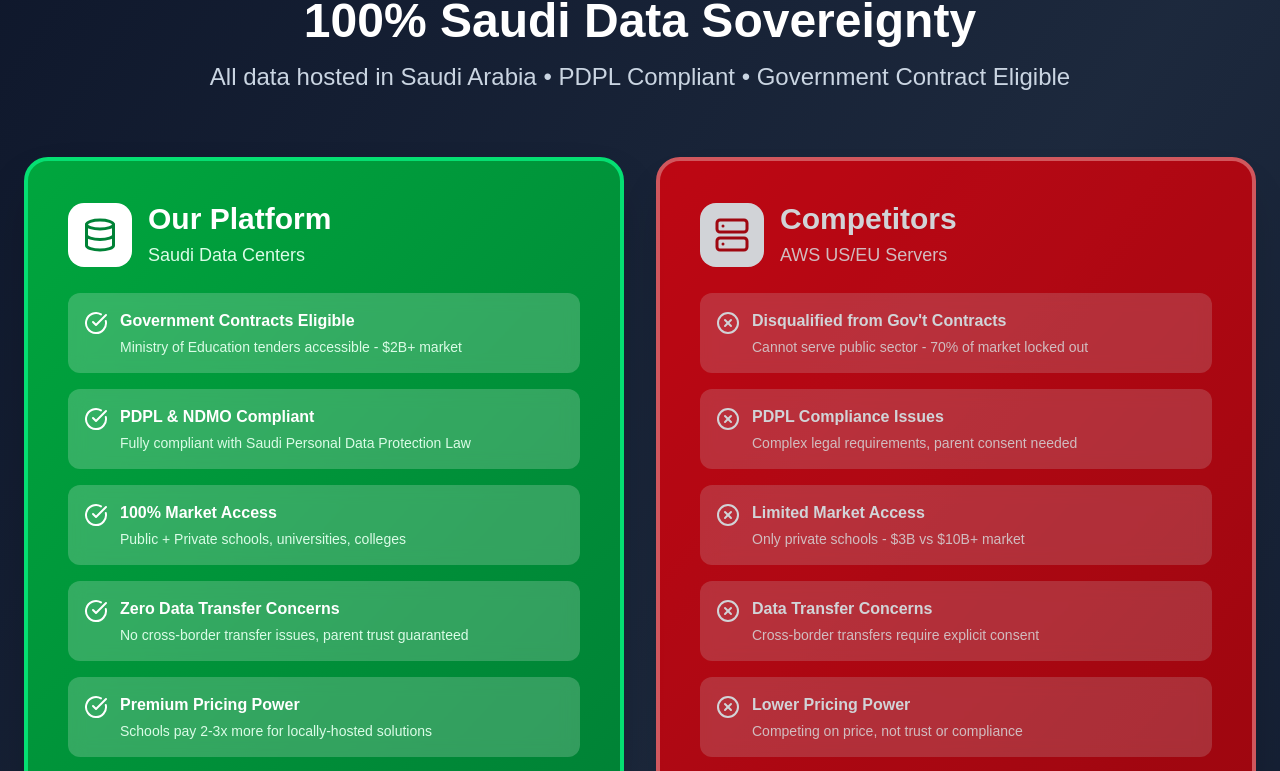
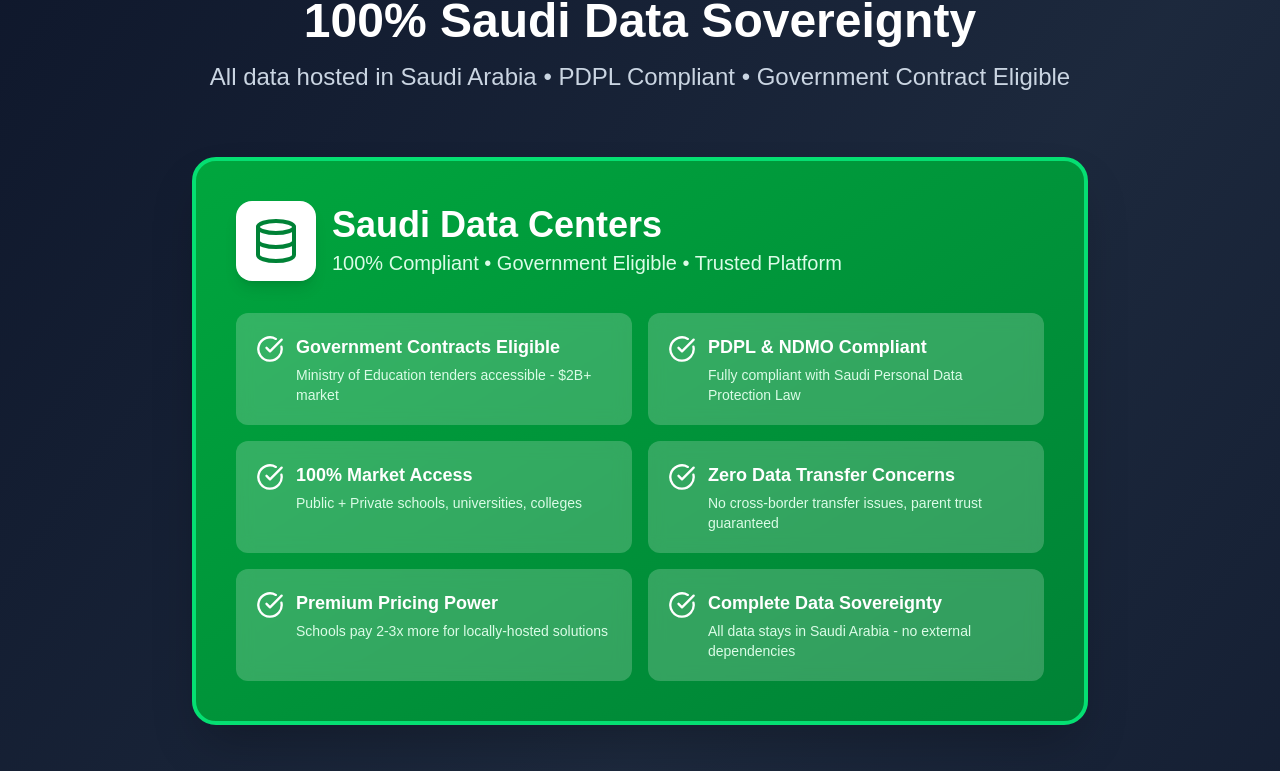
Before and after one commit to jbshaik-code/school, a Next.js app: page / in a window 1280 px wide. Shown: the part 3097-3868 px from the top of the page. Built offline with nearby package versions, Linux system fonts and the light colour scheme.

Commit message:
Remove competitor comparison section, focus only on positive platform advantages

```diff
--- a/app/page.tsx
+++ b/app/page.tsx
@@ -1,6 +1,6 @@
 "use client";
 
-import { GraduationCap, TrendingUp, Users, DollarSign, Target, Zap, Shield, BarChart3, Sparkles, CheckCircle2, BookOpen, Calendar, UserCheck, ClipboardList, Video, Bell, CreditCard, Lock, Clock, School, FileText, Settings, Smartphone, Apple, Gamepad2, Brain, MessageCircle, Globe, Wifi, Award, Atom, Languages, Calculator, Phone, MessageSquare, Monitor, Flag, Landmark, Building2, Globe2, Database, Server, CheckCircle, XCircle } from "lucide-react";
+import { GraduationCap, TrendingUp, Users, DollarSign, Target, Zap, Shield, BarChart3, Sparkles, CheckCircle2, BookOpen, Calendar, UserCheck, ClipboardList, Video, Bell, CreditCard, Lock, Clock, School, FileText, Settings, Smartphone, Apple, Gamepad2, Brain, MessageCircle, Globe, Wifi, Award, Atom, Languages, Calculator, Phone, MessageSquare, Monitor, Flag, Landmark, Building2, Globe2, Database, Server, CheckCircle } from "lucide-react";
 
 export default function Home() {
   return (
@@ -285,103 +285,59 @@
             <p className="text-2xl text-slate-300">All data hosted in Saudi Arabia • PDPL Compliant • Government Contract Eligible</p>
           </div>
 
-          {/* Main Comparison */}
-          <div className="grid md:grid-cols-2 gap-8 mb-12">
-            {/* Our Platform */}
+          {/* Our Platform Advantages */}
+          <div className="max-w-4xl mx-auto mb-12">
             <div className="p-10 bg-gradient-to-br from-green-600 to-green-700 rounded-3xl shadow-2xl border-4 border-green-400">
-              <div className="flex items-center gap-4 mb-6">
-                <div className="w-16 h-16 bg-white rounded-2xl flex items-center justify-center transform hover:scale-110 transition-transform">
-                  <Database className="w-9 h-9 text-green-700" />
+              <div className="flex items-center gap-4 mb-8">
+                <div className="w-20 h-20 bg-white rounded-2xl flex items-center justify-center transform hover:scale-110 transition-transform shadow-lg">
+                  <Database className="w-12 h-12 text-green-700" />
                 </div>
                 <div>
-                  <h3 className="text-3xl font-bold text-white mb-1">Our Platform</h3>
-                  <p className="text-green-100 text-lg">Saudi Data Centers</p>
+                  <h3 className="text-4xl font-bold text-white mb-1">Saudi Data Centers</h3>
+                  <p className="text-green-100 text-xl">100% Compliant • Government Eligible • Trusted Platform</p>
                 </div>
               </div>
-              <div className="space-y-4">
-                <div className="flex items-start gap-3 p-4 bg-white/20 backdrop-blur-sm rounded-xl">
-                  <CheckCircle className="w-6 h-6 text-white flex-shrink-0 mt-0.5" />
+              <div className="grid md:grid-cols-2 gap-4">
+                <div className="flex items-start gap-3 p-5 bg-white/20 backdrop-blur-sm rounded-xl">
+                  <CheckCircle className="w-7 h-7 text-white flex-shrink-0 mt-0.5" />
                   <div>
-                    <div className="text-white font-bold mb-1">Government Contracts Eligible</div>
+                    <div className="text-white font-bold text-lg mb-1">Government Contracts Eligible</div>
                     <div className="text-green-100 text-sm">Ministry of Education tenders accessible - $2B+ market</div>
                   </div>
                 </div>
-                <div className="flex items-start gap-3 p-4 bg-white/20 backdrop-blur-sm rounded-xl">
-                  <CheckCircle className="w-6 h-6 text-white flex-shrink-0 mt-0.5" />
+                <div className="flex items-start gap-3 p-5 bg-white/20 backdrop-blur-sm rounded-xl">
+                  <CheckCircle className="w-7 h-7 text-white flex-shrink-0 mt-0.5" />
                   <div>
-                    <div className="text-white font-bold mb-1">PDPL & NDMO Compliant</div>
+                    <div className="text-white font-bold text-lg mb-1">PDPL & NDMO Compliant</div>
                     <div className="text-green-100 text-sm">Fully compliant with Saudi Personal Data Protection Law</div>
                   </div>
                 </div>
-                <div className="flex items-start gap-3 p-4 bg-white/20 backdrop-blur-sm rounded-xl">
-                  <CheckCircle className="w-6 h-6 text-white flex-shrink-0 mt-0.5" />
+                <div className="flex items-start gap-3 p-5 bg-white/20 backdrop-blur-sm rounded-xl">
+                  <CheckCircle className="w-7 h-7 text-white flex-shrink-0 mt-0.5" />
                   <div>
-                    <div className="text-white font-bold mb-1">100% Market Access</div>
+                    <div className="text-white font-bold text-lg mb-1">100% Market Access</div>
                     <div className="text-green-100 text-sm">Public + Private schools, universities, colleges</div>
                   </div>
                 </div>
-                <div className="flex items-start gap-3 p-4 bg-white/20 backdrop-blur-sm rounded-xl">
-                  <CheckCircle className="w-6 h-6 text-white flex-shrink-0 mt-0.5" />
+                <div className="flex items-start gap-3 p-5 bg-white/20 backdrop-blur-sm rounded-xl">
+                  <CheckCircle className="w-7 h-7 text-white flex-shrink-0 mt-0.5" />
                   <div>
-                    <div className="text-white font-bold mb-1">Zero Data Transfer Concerns</div>
+                    <div className="text-white font-bold text-lg mb-1">Zero Data Transfer Concerns</div>
                     <div className="text-green-100 text-sm">No cross-border transfer issues, parent trust guaranteed</div>
                   </div>
                 </div>
-                <div className="flex items-start gap-3 p-4 bg-white/20 backdrop-blur-sm rounded-xl">
-                  <CheckCircle className="w-6 h-6 text-white flex-shrink-0 mt-0.5" />
+                <div className="flex items-start gap-3 p-5 bg-white/20 backdrop-blur-sm rounded-xl">
+                  <CheckCircle className="w-7 h-7 text-white flex-shrink-0 mt-0.5" />
                   <div>
-                    <div className="text-white font-bold mb-1">Premium Pricing Power</div>
+                    <div className="text-white font-bold text-lg mb-1">Premium Pricing Power</div>
                     <div className="text-green-100 text-sm">Schools pay 2-3x more for locally-hosted solutions</div>
                   </div>
                 </div>
-              </div>
-            </div>
-
-            {/* Competitors */}
-            <div className="p-10 bg-gradient-to-br from-red-600 to-red-700 rounded-3xl shadow-2xl border-4 border-red-400 opacity-80">
-              <div className="flex items-center gap-4 mb-6">
-                <div className="w-16 h-16 bg-white rounded-2xl flex items-center justify-center">
-                  <Server className="w-9 h-9 text-red-700" />
-                </div>
-                <div>
-                  <h3 className="text-3xl font-bold text-white mb-1">Competitors</h3>
-                  <p className="text-red-100 text-lg">AWS US/EU Servers</p>
-                </div>
-              </div>
-              <div className="space-y-4">
-                <div className="flex items-start gap-3 p-4 bg-white/20 backdrop-blur-sm rounded-xl">
-                  <XCircle className="w-6 h-6 text-white flex-shrink-0 mt-0.5" />
+                <div className="flex items-start gap-3 p-5 bg-white/20 backdrop-blur-sm rounded-xl">
+                  <CheckCircle className="w-7 h-7 text-white flex-shrink-0 mt-0.5" />
                   <div>
-                    <div className="text-white font-bold mb-1">Disqualified from Gov't Contracts</div>
-                    <div className="text-red-100 text-sm">Cannot serve public sector - 70% of market locked out</div>
-                  </div>
-                </div>
-                <div className="flex items-start gap-3 p-4 bg-white/20 backdrop-blur-sm rounded-xl">
-                  <XCircle className="w-6 h-6 text-white flex-shrink-0 mt-0.5" />
-                  <div>
-                    <div className="text-white font-bold mb-1">PDPL Compliance Issues</div>
-                    <div className="text-red-100 text-sm">Complex legal requirements, parent consent needed</div>
-                  </div>
-                </div>
-                <div className="flex items-start gap-3 p-4 bg-white/20 backdrop-blur-sm rounded-xl">
-                  <XCircle className="w-6 h-6 text-white flex-shrink-0 mt-0.5" />
-                  <div>
-                    <div className="text-white font-bold mb-1">Limited Market Access</div>
-                    <div className="text-red-100 text-sm">Only private schools - $3B vs $10B+ market</div>
-                  </div>
-                </div>
-                <div className="flex items-start gap-3 p-4 bg-white/20 backdrop-blur-sm rounded-xl">
-                  <XCircle className="w-6 h-6 text-white flex-shrink-0 mt-0.5" />
-                  <div>
-                    <div className="text-white font-bold mb-1">Data Transfer Concerns</div>
-                    <div className="text-red-100 text-sm">Cross-border transfers require explicit consent</div>
-                  </div>
-                </div>
-                <div className="flex items-start gap-3 p-4 bg-white/20 backdrop-blur-sm rounded-xl">
-                  <XCircle className="w-6 h-6 text-white flex-shrink-0 mt-0.5" />
-                  <div>
-                    <div className="text-white font-bold mb-1">Lower Pricing Power</div>
-                    <div className="text-red-100 text-sm">Competing on price, not trust or compliance</div>
+                    <div className="text-white font-bold text-lg mb-1">Complete Data Sovereignty</div>
+                    <div className="text-green-100 text-sm">All data stays in Saudi Arabia - no external dependencies</div>
                   </div>
                 </div>
               </div>
```
